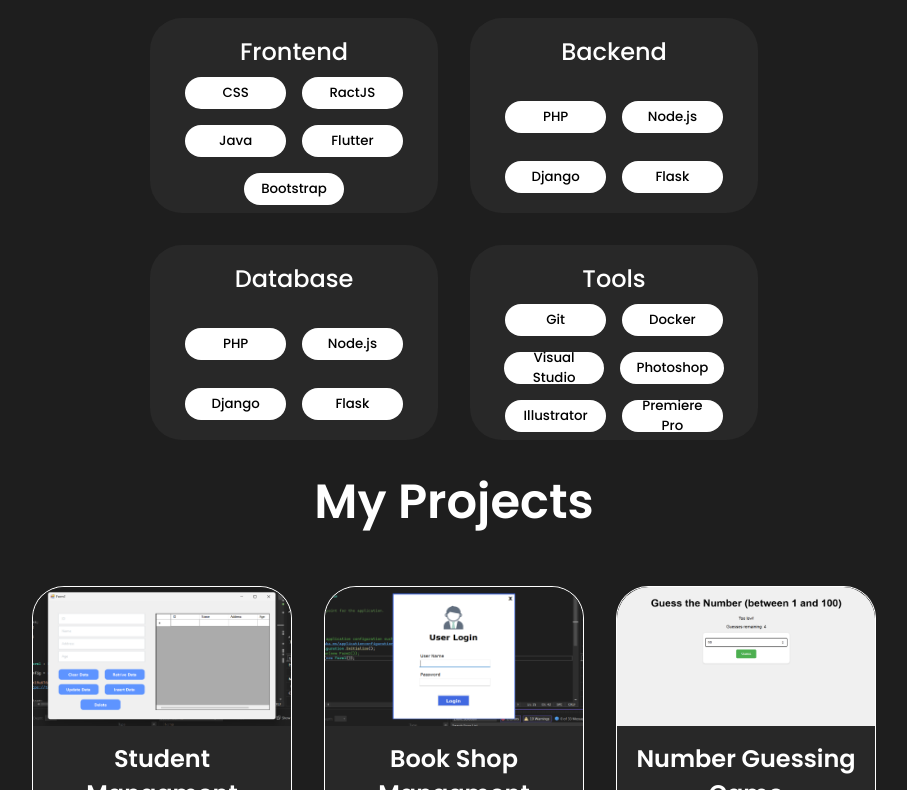
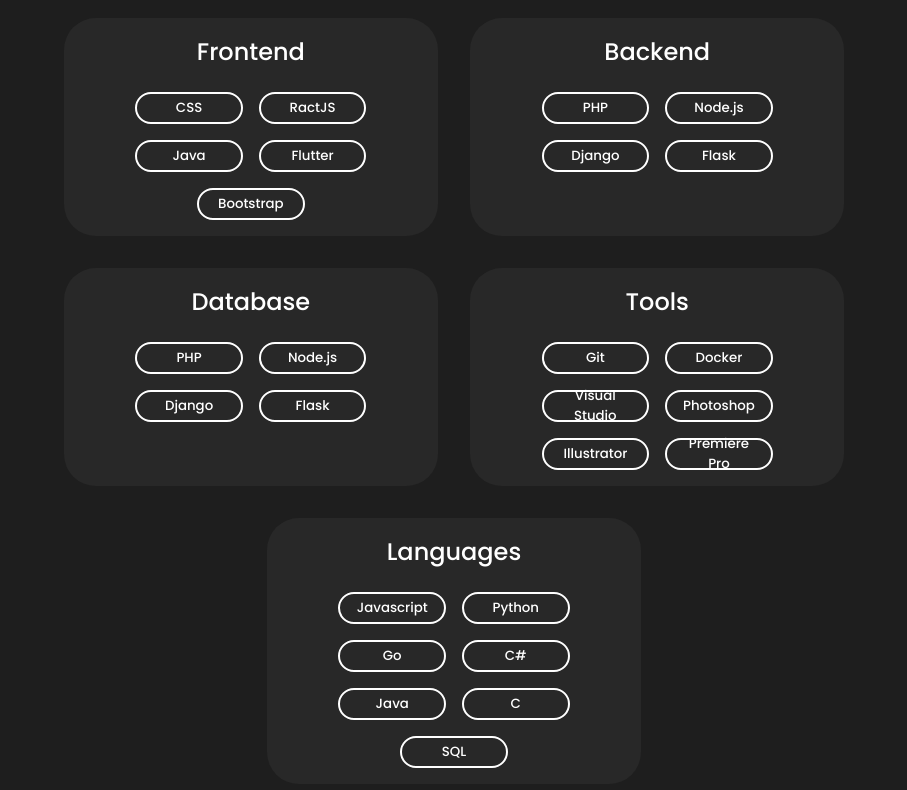
Before and after one commit to SavindaKaveesha/Portfolio, a React (Create React App) app: page / in a window 1280 px wide. Shown: the part 910-1700 px from the top of the page, without its empty margins (186-1093 px from the left). Built offline with nearby package versions, Linux system fonts and the light colour scheme.

Commit message:
skills change

```diff
--- a/src/components/Skill/skills.css
+++ b/src/components/Skill/skills.css
@@ -3,8 +3,7 @@
     flex-direction: column;
     justify-content: center;
     align-items: center;
-    overflow: hidden;
-    width: 100vw;
+    height: 100%;
     padding: 0 1rem;
 }
 
@@ -16,8 +15,7 @@
 
 .Skill_Collection{
     display: flex;
-    width: 50vw;
-    height: 35vw;
+    width: 65vw;
     flex-wrap: wrap;
     justify-content: center;
 }
@@ -25,17 +23,19 @@
 .skill_card{
     display: flex;
     background: rgb(40, 40, 40);
-    flex-direction: row;
     justify-content: center;
     flex-wrap: wrap;
     margin: 1rem;
     border-radius: 2rem;
     max-width: 45%;
+    align-content: start;
+    padding: 0 0.5rem 0.5rem 0.5rem;
 }
 
 .skill_title{
     font-size: 1.5rem;
     margin-top: 1rem;
+    height: 50px;
 }
 
 .skill{
@@ -46,11 +46,11 @@
 }
 
 .skill_Box{
-    width: 25vw;
+    width: 20vw;
     height: 2.5vw;
     flex: 0 0 30%;
-    background: white;
-    color: black;
+    background: rgb(40, 40, 40);
+    color: rgb(255, 255, 255);
     border: none;
     display: flex;
     align-items: center;
@@ -58,11 +58,11 @@
     padding: 0.5rem 1rem;
     margin: 0.5rem 0.5rem;
     border-radius: 2rem;
+    border: 2px solid #ffffff;
 }
 
 .skill_Box:hover {
-    color: black;
     cursor: pointer;
     transform: scale(1.1);
-    transition: background 0.3s ease, color 0.3s ease, transform 0.5s ease, box-shadow 0.3s ease;
+    transition: background 0.3s ease, transform 0.5s ease;
 }
--- a/src/components/Skill/skills.jsx
+++ b/src/components/Skill/skills.jsx
@@ -17,7 +17,7 @@
                   <button className='skill_Box'>Java</button>
                   <button className='skill_Box'>Flutter</button>
                   <button className='skill_Box'>Bootstrap</button>
-                  </div>
+                </div>
             </div>
 
             <div className="skill_card">
@@ -55,6 +55,19 @@
                   </div>
             </div>
 
+            <div className="skill_card">
+              <div className='skill_title'>Languages</div>
+
+              <div className="skill">
+                  <button className='skill_Box'>Javascript</button>
+                  <button className='skill_Box'>Python</button>
+                  <button className='skill_Box'>Go</button>
+                  <button className='skill_Box'>C#</button>
+                  <button className='skill_Box'>Java</button>
+                  <button className='skill_Box'>C</button>
+                  <button className='skill_Box'>SQL</button>
+                  </div>
+            </div>
 
         </div>
     </section>
```
